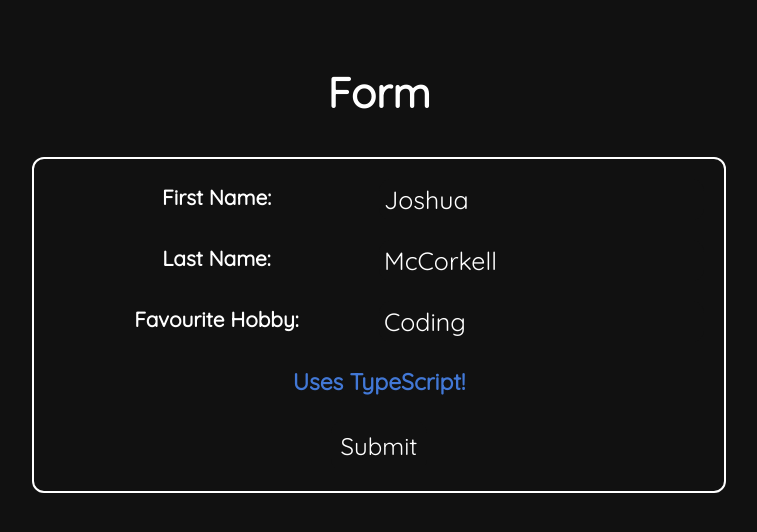
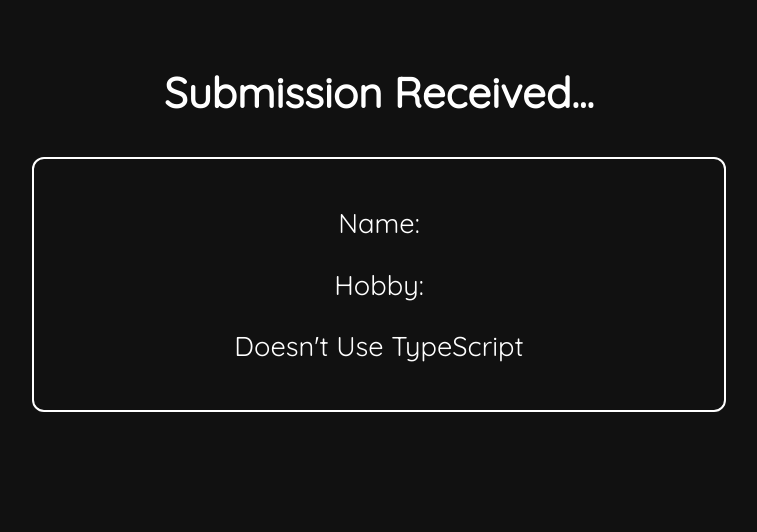
Before and after one commit to JoshuaMcCorkell/React-TypeScript-Demo, a React (Create React App) app: page /submission in a window 1280 px wide. Shown: the top 532 px of the page, without its empty margins (261-1018 px from the left). Built offline with nearby package versions, Linux system fonts and the light colour scheme.

Commit message:
Adding Routing, Submission Page

```diff
--- a/package.json
+++ b/package.json
@@ -12,6 +12,7 @@
     "@types/react-dom": "^18.0.11",
     "react": "^18.2.0",
     "react-dom": "^18.2.0",
+    "react-router-dom": "^6.8.2",
     "react-scripts": "5.0.1",
     "sass": "^1.58.3",
     "typescript": "^4.9.5",
--- /dev/null
+++ b/src/ErrorPage.tsx
@@ -0,0 +1,11 @@
+
+
+const ErrorPage = () => {
+    return (
+        <div className="app">
+            <h1>An Error Occurred</h1>
+        </div>
+    );
+}
+
+export default ErrorPage;
--- /dev/null
+++ b/src/_app.scss
@@ -0,0 +1,24 @@
+$background: #111;
+$hover: #222;
+$active: #444;
+$text: #fff;
+
+@mixin theme($background-color: $background, $text-color: $text) {
+    background-color: $background;
+    color: $text;
+    font-family: 'Quicksand', sans-serif;
+}
+
+html {
+    @include theme;
+}
+
+div.app {
+    text-align: center;
+    padding-top: 30px;
+
+    h1.title {
+        font-size: 42px;
+        padding-bottom: 10px;
+    }
+}
--- a/src/index.tsx
+++ b/src/index.tsx
@@ -1,14 +1,40 @@
 import React from "react";
 import ReactDOM from "react-dom/client";
-import App from "./App";
+import { createBrowserRouter, RouterProvider } from "react-router-dom";
 import reportWebVitals from "./reportWebVitals";
+import Root from "./routes/Root";
+import Form from "./routes/Form/Form";
+import Submission from "./routes/Submission/Submission";
+import ErrorPage from "./ErrorPage";
+
+const router = createBrowserRouter([
+    {
+        path: "/",
+        element: <Root />,
+        errorElement: <ErrorPage />,
+        children: [
+            {
+                path: "/form",
+                element: <Form />,
+            },
+            {
+                path: "/submission",
+                element: <Submission />,
+                loader: async ({ request }) => {
+                    const url = new URL(request.url);
+                    return url.searchParams;
+                }
+            },
+        ],
+    },
+]);
 
 const root = ReactDOM.createRoot(
     document.getElementById("root") as HTMLElement
 );
 root.render(
     <React.StrictMode>
-        <App />
+        <RouterProvider router={router} />
     </React.StrictMode>
 );
 
--- a/src/CheckBoxButton.tsx
+++ b/src/routes/Form/CheckBoxButton.tsx
@@ -9,11 +9,9 @@ const CheckBoxButton: FC<CheckboxButtonAttributes<HTMLInputElement>> = (props) =
     return (
         <div className="input-field">
             <input
+                {...props}
                 className="hidden-checkbox"
-                id={props.id}
                 type="checkbox"
-                checked={props.checked}
-                onChange={props.onChange}
             />
             <label htmlFor={props.id}>{props.label}</label>
         </div>
--- a/src/App.tsx
+++ b/src/routes/Form/Form.tsx
@@ -1,10 +1,11 @@
+import { FC, ChangeEventHandler, useEffect, useState } from "react";
+import { Form } from "react-router-dom";
 import InputField from "./InputField";
 import CheckBoxButton from "./CheckBoxButton";
-import React, { FC, ChangeEventHandler, useEffect, useState } from "react";
-import "./App.scss";
+import "./form.scss";
 
-function useInput(defaultValue: string) {
-    const [value, setValue] = useState(defaultValue);
+function useInput(initialValue: string) {
+    const [value, setValue] = useState(initialValue);
 
     const handleChange: ChangeEventHandler<HTMLInputElement> = (e) => {
         setValue(e.target.value);
@@ -16,8 +17,8 @@ function useInput(defaultValue: string) {
     };
 }
 
-function useCheckbox(defaultValue: boolean) {
-    const [checked, setChecked] = useState(defaultValue);
+function useCheckbox(initialState: boolean) {
+    const [checked, setChecked] = useState(initialState);
 
     const handleChange: ChangeEventHandler<HTMLInputElement> = (e) => {
         setChecked(e.target.checked);
@@ -29,10 +30,10 @@ function useCheckbox(defaultValue: boolean) {
     };
 }
 
-const App: FC = () => {
-    const firstName = useInput("Joshua");
-    const lastName = useInput("McCorkell");
-    const favouriteHobby = useInput("Coding");
+const ReactForm: FC = () => {
+    const firstName = useInput("");
+    const lastName = useInput("");
+    const favouriteHobby = useInput("");
     const usesTypeScript = useCheckbox(true);
 
     useEffect(() => {
@@ -41,41 +42,49 @@ const App: FC = () => {
 
     return (
         <div className="app">
-            <h1 className="form-title">Form</h1>
-            <form>
+            <h1 className="title">Form</h1>
+            <Form action="/submission">
                 <div className="input-fields">
                     <InputField
                         {...firstName}
                         id="first-name-input"
+                        name="firstName"
                         label="First Name:"
                         placeholder="Firstname"
+                        tabIndex={1}
                     />
                     <InputField
                         {...lastName}
                         id="last-name-input"
+                        name="lastName"
                         label="Last Name:"
                         placeholder="Lastname"
+                        tabIndex={2}
                     />
                     <InputField
                         {...favouriteHobby}
                         id="favourite-hobby-input"
+                        name="favouriteHobby"
                         label="Favourite Hobby:"
-                        placeholder="Coding"
+                        placeholder="Hobby"
+                        tabIndex={3}
                     />
                     <CheckBoxButton
                         {...usesTypeScript}
                         id="uses-typescript-checkbox"
+                        name="usesTypeScript"
                         label={
                             usesTypeScript.checked
                                 ? "Uses TypeScript!"
                                 : "Doesn't Use TypeScript"
                         }
+                        tabIndex={4}
                     />
                 </div>
                 <input type="submit" />
-            </form>
+            </Form>
         </div>
     );
 };
 
-export default App;
+export default ReactForm;
--- a/src/InputField.tsx
+++ b/src/routes/Form/InputField.tsx
@@ -11,6 +11,7 @@ const InputField: FC<InputFieldAttributes<HTMLInputElement>> = (props) => {
             <label htmlFor={props.id}>{props.label}</label>
             <input
                 {...props}
+                type="text"
             />
         </div>
     );
--- a/src/App.scss
+++ b/src/routes/Form/form.scss
@@ -1,13 +1,4 @@
-$background: #111;
-$hover: #222;
-$active: #444;
-$text: #fff;
-
-@mixin theme($background-color: $background, $text-color: $text) {
-    background-color: $background;
-    color: $text;
-    font-family: 'Quicksand', sans-serif;
-}
+@import "../../app";
 
 @mixin input-theme {
     border-radius: 12px;
@@ -23,20 +14,6 @@ $text: #fff;
     &:focus {
         background-color: $active;
         outline: none;
-    }
-}
-
-html {
-    @include theme;
-}
-
-div.app {
-    text-align: center;
-    padding-top: 30px;
-
-    h1.form-title {
-        font-size: 42px;
-        padding-bottom: 10px;
     }
 }
 
@@ -70,7 +47,13 @@ div.input-field {
 }
 
 input.hidden-checkbox {
-    display: none;
+    position: absolute;
+    clip: rect(1px, 1px, 1px, 1px);
+    padding: 0;
+    border: 0;
+    height: 1px;
+    width: 1px;
+    overflow: hidden;
 
     +label {
         @include input-theme;
@@ -83,6 +66,16 @@ input.hidden-checkbox {
     &:checked+label {
         color: #4278d6;
     }
+
+    border-radius: 12px;
+
+    &:active+label {
+        background-color: $active;
+    }
+
+    &:focus+label {
+        background-color: $hover;
+    }
 }
 
 input[type="submit"] {
--- /dev/null
+++ b/src/routes/Root.tsx
@@ -0,0 +1,12 @@
+import { FC } from "react";
+import { Outlet } from "react-router-dom";
+
+const Root: FC = () => {
+    return (
+        <>
+            <Outlet />
+        </>
+    );
+};
+
+export default Root;
--- /dev/null
+++ b/src/routes/Submission/Submission.tsx
@@ -0,0 +1,22 @@
+import { FC } from "react";
+import { useLoaderData } from "react-router-dom";
+import "./submission.scss";
+
+const Submission: FC = () => {
+    const formInputs = useLoaderData() as URLSearchParams;
+
+    const firstName = formInputs.get("firstName") || "";
+    const lastName = formInputs.get("lastName") || "";
+    return (
+        <div className="app">
+            <h1 className="title">Submission Received...</h1>
+            <div className="results">
+                <p>Name: {firstName + " " + lastName}</p>
+                <p>Hobby: {formInputs.get("favouriteHobby")}</p>
+                <p>{formInputs.get("usesTypeScript")? "Uses TypeScript" : "Doesn't Use TypeScript"}</p>
+            </div>
+        </div>
+    );
+};
+
+export default Submission;
--- /dev/null
+++ b/src/routes/Submission/submission.scss
@@ -0,0 +1,14 @@
+@import "../../app";
+
+
+div.results {
+    border: 2px solid #fff;
+    border-radius: 12px;
+    width: 650px;
+    margin: auto;
+    padding: 20px;
+
+    p {
+        font-size: 170%;
+    }
+}
```
Also changed, not shown: 2 other files (tests, documents, lock files or other folders).
